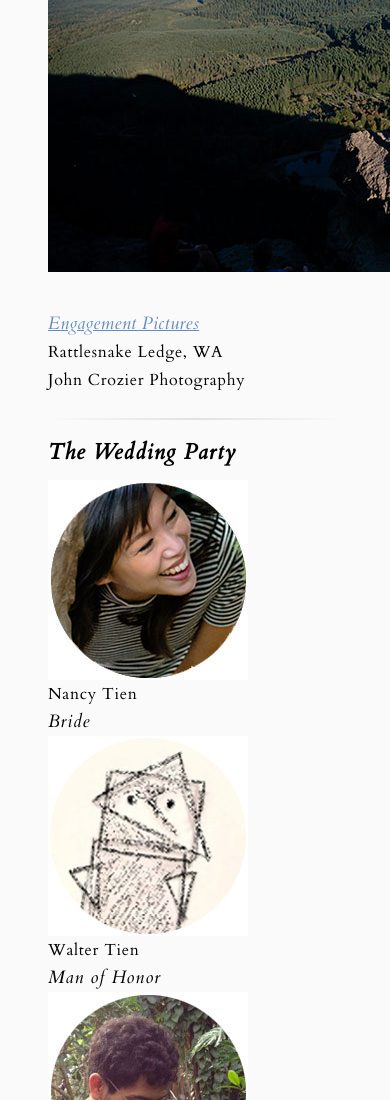
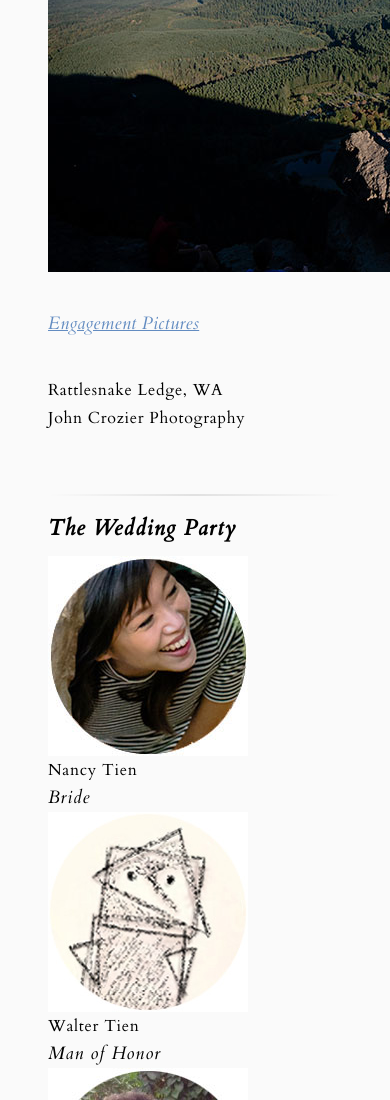
Before and after one commit to njtien/wedding_website, a website: page src/html/index.html in a window 390 px wide. Shown: the part 1850-2950 px from the top of the page. Drawn offline with nearby package versions, Linux system fonts and the light colour scheme; files that its build step writes are made by us from their sources; files whose address does not match are found by name.

Commit message:
fix homepage responsiveness on new engagement picture link

```diff
--- a/src/html/index.html
+++ b/src/html/index.html
@@ -52,15 +52,17 @@
         <hr>
         <!-- ENGAGEMENT PICTURES -->
         <h2 id="engagement">Engagement Pictures</h2>
-        <div>
-            <p>
-                <a href="https://goo.gl/photos/uo6f3Unf1fVwjPtu5">
-                    <img src="images/rattlesnake-3.jpg" alt="Nancy and Wesley hiking Rattlesnake Ledge Trail in North Bend, WA">
+        <div class="engagement-pictures-link">
+          <p>
+            <a href="https://goo.gl/photos/uo6f3Unf1fVwjPtu5">
+              <img src="images/rattlesnake-3.jpg" alt="Nancy and Wesley hiking Rattlesnake Ledge Trail in North Bend, WA">
+              <p>Engagement Pictures</p>
+            </a>
+            <p class="engagement-pics-description">
+              Rattlesnake Ledge, WA
+              <br>John Crozier Photography
             </p>
-            <p>Engagement Pictures</a>
-                <br />Rattlesnake Ledge, WA
-                <br />John Crozier Photography
-            </p>
+          </p>
         </div>
         <hr>
         <!-- WEDDING PARTY -->
--- a/src/sass/homepage.scss
+++ b/src/sass/homepage.scss
@@ -14,27 +14,15 @@
       margin: 22px auto;
       padding: 0;
     }
-    .engagement-pictures-link {
-      display: block;
-      width: 250px;
+  }
+  .engagement-pictures-link {
+    img {
       max-width: 100%;
       overflow: hidden;
-      margin: 0 auto;
-      line-height: 23px;
-      padding: 3px;
-      border-radius: 3px;
-      font-size: 12px;
-      img {
-        opacity: 0.65;
-      }
-      &:hover {
-        color: black;
-        box-shadow: 0 3px 15px rgba(0, 0, 0, 0.1);
-        background: rgba(0, 0, 0, 0.1);
-        img {
-          opacity: 1;
-        }
-      }
+    }
+    .engagement-pics-description {
+      padding: 0;
+      margin-top: -15px;
     }
   }
   .wedding-party-wrapper {
```
